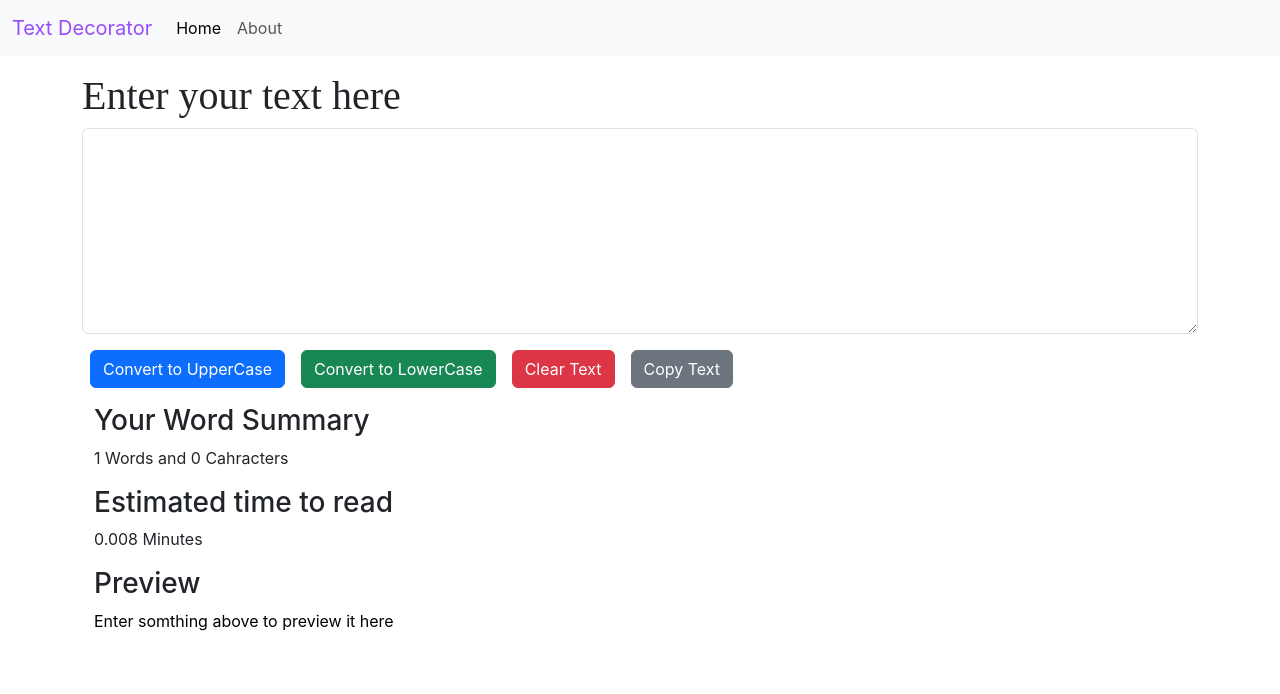
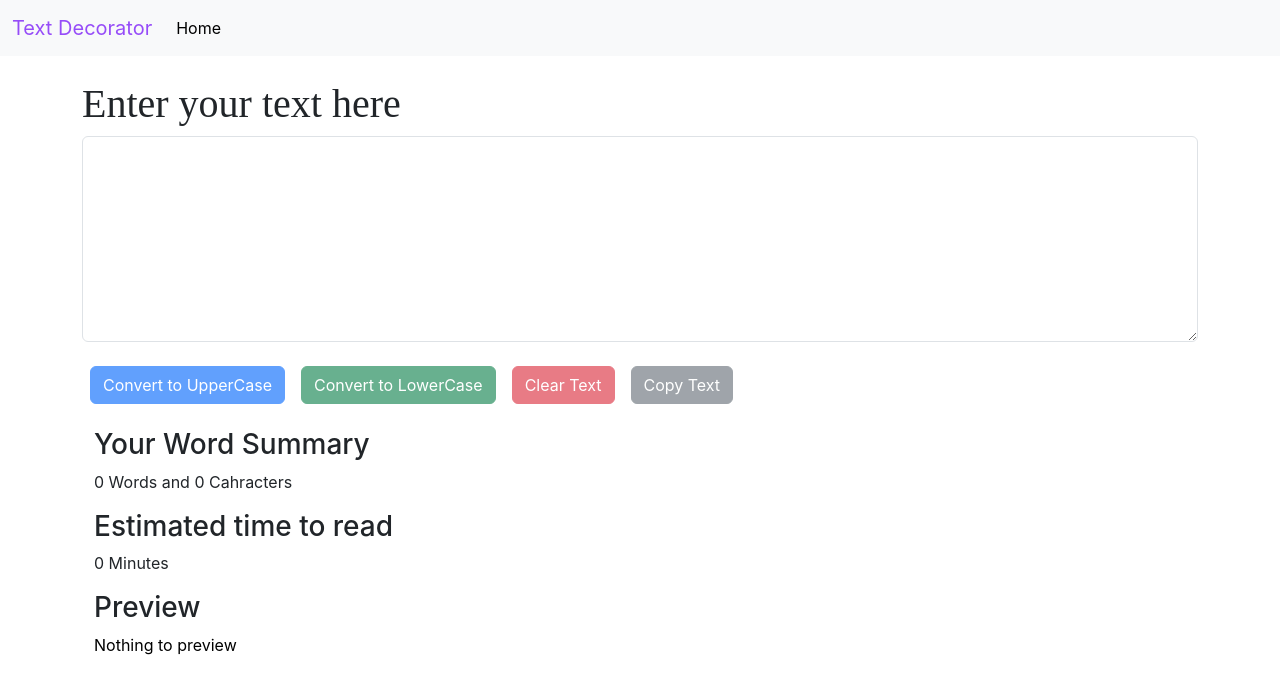
Before and after one commit to iamshamimimran/ReactPractice, a React (Create React App) app: page / in a window 1280 px wide. Shown: the top 694 px of the page. Built offline with nearby package versions, Linux system fonts and the light colour scheme.

Commit message:
various Update

```diff
--- a/public/index.html
+++ b/public/index.html
@@ -25,7 +25,7 @@
       Learn how to configure a non-root public URL by running `npm run build`.
     -->
     <link href="https://cdn.jsdelivr.net/npm/bootstrap@5.3.2/dist/css/bootstrap.min.css" rel="stylesheet" integrity="sha384-T3c6CoIi6uLrA9TneNEoa7RxnatzjcDSCmG1MXxSR1GAsXEV/Dwwykc2MPK8M2HN" crossorigin="anonymous">
-    <title>React App</title>
+    <title>Home</title>
   </head>
   <body>
     <noscript>You need to enable JavaScript to run this app.</noscript>
--- a/src/components/Navbar.js
+++ b/src/components/Navbar.js
@@ -13,9 +13,7 @@ export default function Navbar(props) {
         <li className="nav-item">
           <a className="nav-link active" aria-current="page" href="/">Home</a>
         </li>
-        <li className="nav-item">
-          <a className="nav-link" href="/">About</a>
-        </li>
+
       </ul>
     </div>
   </div>
--- a/src/components/TextForm.js
+++ b/src/components/TextForm.js
@@ -24,6 +24,7 @@ export default function TextForm(props) {
         let text = document.getElementById("myBox");
         text.select();
         navigator.clipboard.writeText(text.value);
+        document.getSelection().removeAllRanges();
         props.showAlert("Text Copy to Clipboard")
     }
 
@@ -40,27 +41,27 @@ export default function TextForm(props) {
     const [text, setText] = useState("");
   return (
     <>
-    <div>
+    <div className="mt-4">
     <h1 style={myStyle}>{props.heading}</h1>
   <div className="mb-3">
     <textarea className="form-control" onChange={handleOnChange} value={text} id="myBox" rows="8"></textarea>
     </div>
-    <button className="btn btn-primary mx-2" onClick={handleUpCase} >Convert to UpperCase</button>
-    <button className="btn btn-success mx-2" onClick={handleCase} >Convert to LowerCase</button>
-    <button className="btn btn-danger mx-2" onClick={clearText} >Clear Text</button>
-    <button className="btn btn-secondary mx-2" onClick={copyText} >Copy Text</button>
+    <button disabled={text.length===0} className="btn btn-primary mx-2 my-2" onClick={handleUpCase} >Convert to UpperCase</button>
+    <button disabled={text.length===0} className="btn btn-success mx-2 my-2" onClick={handleCase} >Convert to LowerCase</button>
+    <button disabled={text.length===0} className="btn btn-danger mx-2 my-2" onClick={clearText} >Clear Text</button>
+    <button disabled={text.length===0} className="btn btn-secondary mx-2 my-2" onClick={copyText} >Copy Text</button>
   </div>
 
     <div className=" my-3 container">
         <h3>Your Word Summary</h3>
-        <p>{text.split(" ").length} Words and {text.length} Cahracters</p>
+        <p>{text.split(/\s+/).filter((element)=>{return element.length!==0}).length} Words and {text.length} Cahracters</p>
 
         <h3>Estimated time to read</h3>
-        <p>{0.008 * text.split(' ').length} Minutes</p>
+        <p>{0.008 * text.split(/\s+/).filter((element)=>{return element.length!==0}).length} Minutes</p>
     </div>
     <div className=' my-3 container'>
         <h3>Preview</h3>
-    <p style={{color:"black"}}>{text.length>0?text:"Enter somthing above to preview it here"}</p>
+    <p style={{color:"black"}}>{text.length>0?text:"Nothing to preview"}</p>
     </div>
 
     </>
```
